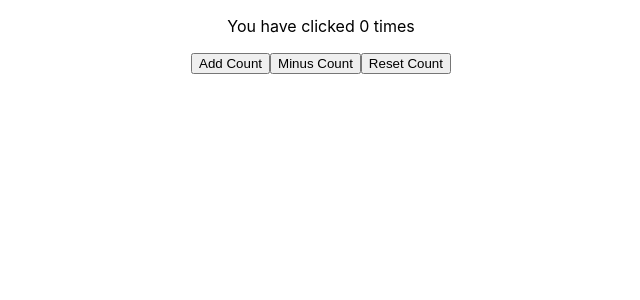
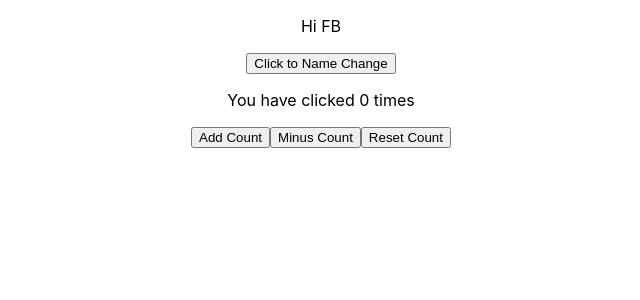
Before and after one commit to prabaj90/react-examples, a React (Create React App) app: page / in a window 1280 px wide. Shown: the top 300 px of the page, without its empty margins (319-959 px from the left). Built offline with nearby package versions, Linux system fonts and the light colour scheme.

Commit message:
UseEffect Examples

```diff
--- a/src/App.js
+++ b/src/App.js
@@ -1,10 +1,12 @@
 import React from 'react';
 import Counter from './SetStateExample';
+import CounterWithName from './UseEffectExample';
 import './App.css';
 
 function App() {
   return (
     <div className="App">
+     <CounterWithName />
       <Counter />
     </div>
   );
--- a/src/SetStateExample/index.js
+++ b/src/SetStateExample/index.js
@@ -7,9 +7,9 @@ return(
     <div>
         <p>You have clicked {count} times</p>
         {count >= 10 ? <p>Counter reached maximum limit </p>:''}
-        <button onClick={() => count >= 10 ? setCount(count) : setCount(count + 1)}> Add Count</button>
-        <button onClick={() => count > 0 ? setCount(count - 1): setCount(count)}> Minus Count</button>
-        <button onClick={() => setCount(0)}> Reset Count </button>
+        <button onClick={() =>  setCount(count >= 10 ? count : count + 1)}> Add Count</button>
+        <button onClick={() =>  setCount(count > 0 ? count - 1 : count)}> Minus Count</button>
+        <button onClick={() =>  setCount(0)}> Reset Count </button>
     </div>
 );
 }
--- /dev/null
+++ b/src/UseEffectExample/index.js
@@ -0,0 +1,32 @@
+import React, {useEffect, useState} from 'react';
+//useEffect will be hook for componentDidMount,DidUpdate,WillUnmount
+
+export default function CounterWithName(){
+    const [name, setName] = useState('FB');
+
+    //useEffect() can be called everytime.
+    useEffect(() => {
+        console.log(`Hi ${name}`)
+    });
+
+    //useEffect() will be called only once.
+    useEffect(() => {
+        alert(`Hello ${name}`)
+    }, []);
+
+    //useEffect() will only re-run the side effect if one of the items in this array changes.
+    //componentWillUnmount job can be achieved by optionally returning a function from our useEffect().
+    useEffect(() => {
+        alert(`How are you ${name} ?`)
+        return() =>{
+            console.log("Unmounted ")
+        }
+    }, [name]);
+
+    return(
+        <div>
+            <p> Hi {name} </p>
+            <button onClick={() => setName( name === 'FB'?'FaceBook': 'FB' )}> Click to Name Change</button>
+        </div>
+    );
+}
```
